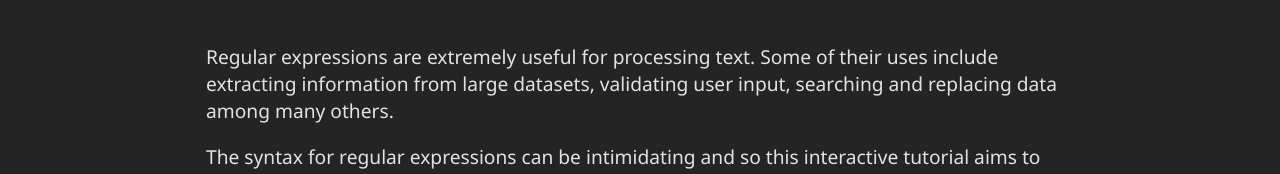
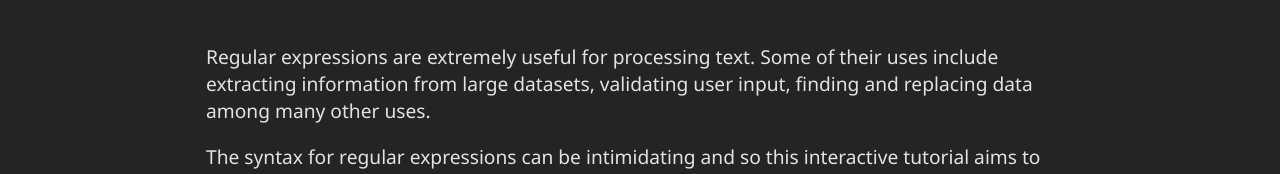
Before and after one commit to MichaelShawUK/regex, a React (Vite) app: page / in a window 1280 px wide. Shown: the top 174 px of the page. Built offline with nearby package versions, Linux system fonts and the light colour scheme.

Commit message:
Add fourth lesson

```diff
--- a/src/data/templateData.ts
+++ b/src/data/templateData.ts
@@ -8,7 +8,7 @@ const templateData: Array<BaseLevel> = [
   {
     type: "find",
     instructions: [
-      "Regular expressions are extremely useful for processing text. Some of their uses include extracting information from large datasets, validating user input, searching and replacing data among many others.",
+      "Regular expressions are extremely useful for processing text. Some of their uses include extracting information from large datasets, validating user input, finding and replacing data among many other uses.",
       "The syntax for regular expressions can be intimidating and so this interactive tutorial aims to break down the various elements that make up a regular expression pattern.",
       "Enter your pattern to match the string highlighted in blue. To get started enter 'location'.",
     ],
@@ -51,6 +51,22 @@ const templateData: Array<BaseLevel> = [
                      quanity: 2,
                      location: UK,
                      price: 7
+    `,
+  },
+  {
+    type: "find",
+    instructions: [
+      "If you wanted to search for a 4-digit number you could use the pattern \\d\\d\\d\\d, but it is more convenient to use a quantifier.",
+      "You can specify how many instances of the previous character you want to search for using curly braces.",
+      "For example, to find all 4-digit numbers use the pattern \\d{4}",
+    ],
+    matches: ["2007", "2000", "1986", "1976", "1972"],
+    template: dedent`Year - Oscar Winner
+                     SW@P - No Country for Old Men
+                     SW@P - Gladiator
+                     SW@P - Platoon
+                     SW@P - Rocky
+                     SW@P - The Godfather
     `,
   },
   {
@@ -120,13 +136,13 @@ const templateData: Array<BaseLevel> = [
 ];
 
 const templateDataWithGetters: Array<BaseLevelWithGetters> = templateData.map(
-  (level) => {
-    const text = insertMatches(level.template, level.matches);
-    const matchPositions = getMatchPositions(text, level.matches);
+  (data) => {
+    const text = insertMatches(data.template, data.matches);
+    const matchPositions = getMatchPositions(text, data.matches);
     const initialJsx = highlightMatches(text, [...matchPositions.keys()]);
 
-    const levelObj = {
-      ...level,
+    const dataObj = {
+      ...data,
       get text() {
         return text;
       },
@@ -138,11 +154,11 @@ const templateDataWithGetters: Array<BaseLevelWithGetters> = templateData.map(
       },
     };
 
-    if (!level.replacements) return levelObj;
+    if (!data.replacements) return dataObj;
 
-    const reference = insertMatches(level.template, level.replacements);
+    const reference = insertMatches(data.template, data.replacements);
     return {
-      ...levelObj,
+      ...dataObj,
       get reference() {
         return reference;
       },
```
